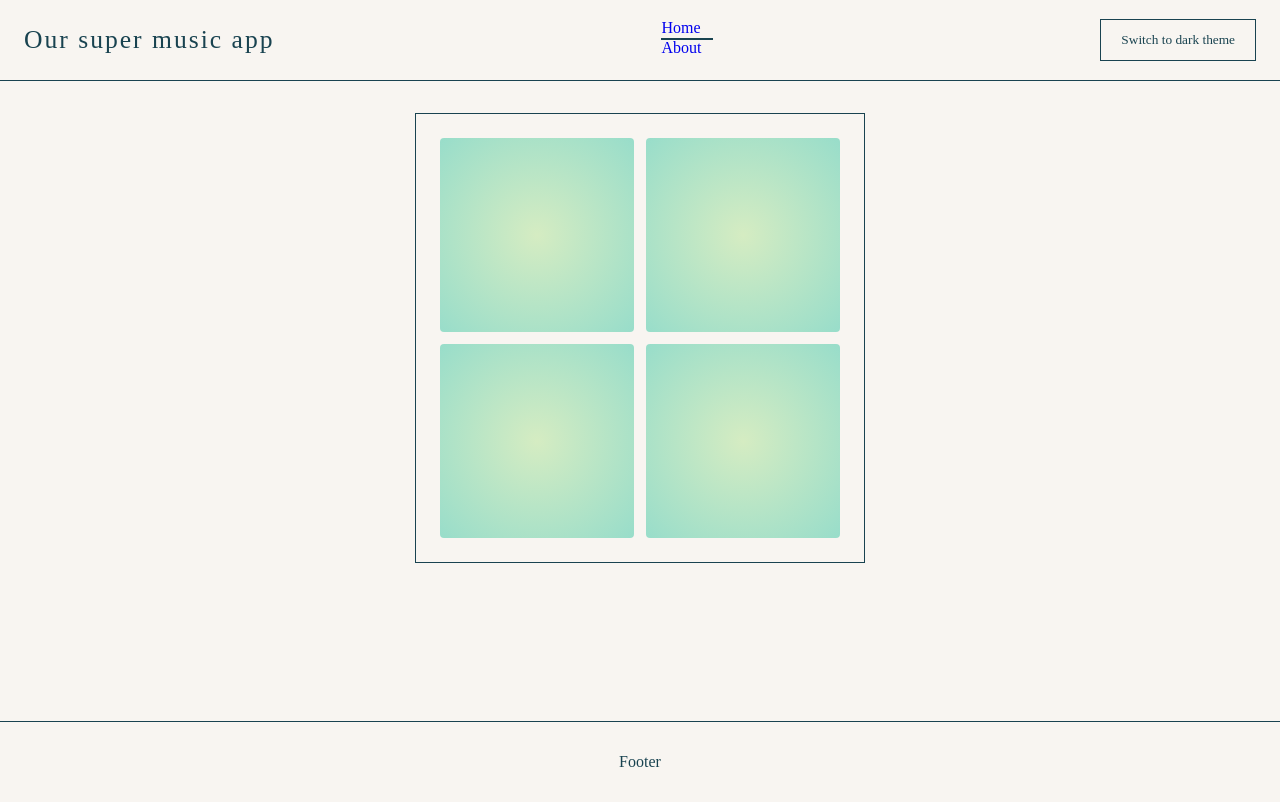
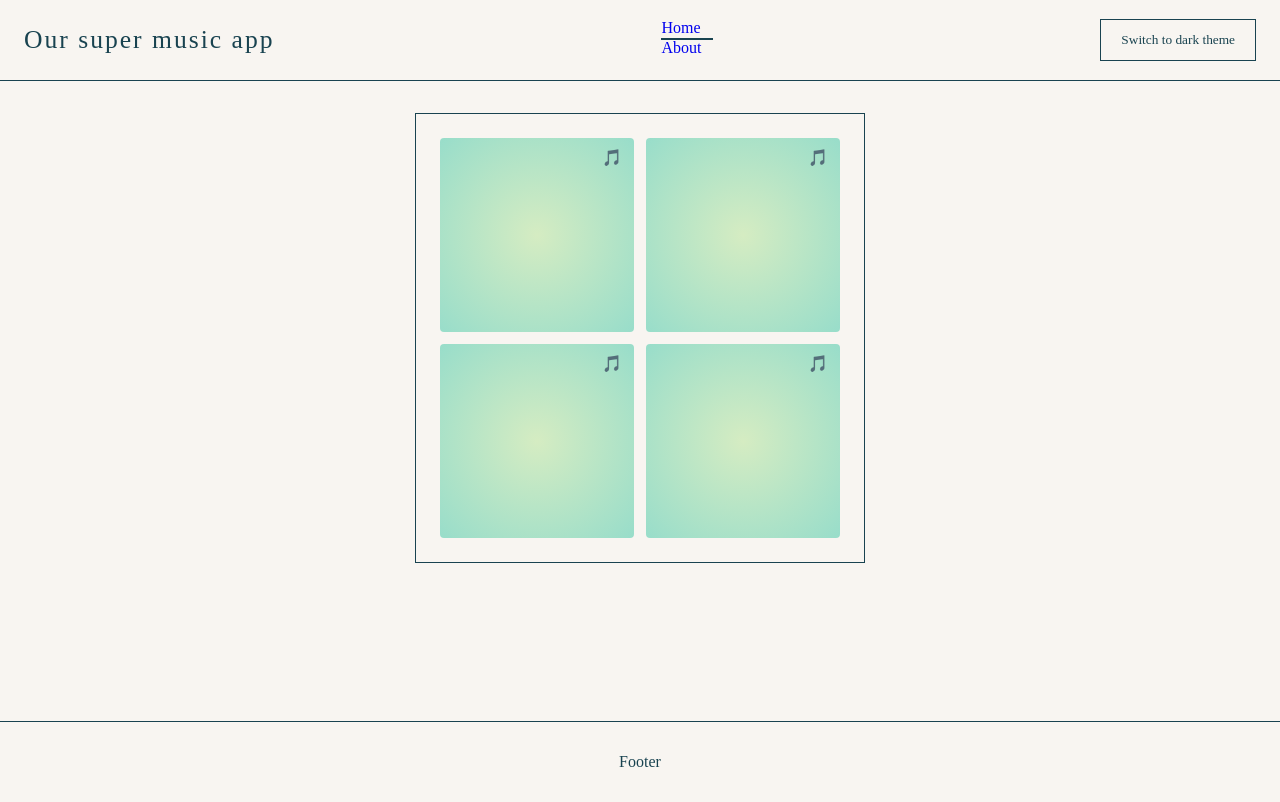
Before and after one commit to fabienmacip/drum-machine, a React (Create React App) app: page / in a window 1280 px wide. Built offline with nearby package versions, Linux system fonts and the light colour scheme.

Commit message:
11a Permettre l'import de nouveaux sons : UI

```diff
--- a/src/components/Home/GridButton.js
+++ b/src/components/Home/GridButton.js
@@ -1,7 +1,12 @@
 import styled from "styled-components";
 
-export default function GridButton({ isPlayed = false, soundPlay }) {
-  return <Wrapper isPlayed={isPlayed} onClick={soundPlay}></Wrapper>;
+export default function GridButton({ isPlayed = false, soundPlay, id }) {
+  return (
+    <Wrapper isPlayed={isPlayed} onClick={soundPlay}>
+      <label onClick={(e)=> e.stopPropagation()} htmlFor={id}>🎵</label>
+      <input onClick={(e)=> e.stopPropagation()} id={id} type="file" />
+    </Wrapper>
+  );
 }
 
 const Wrapper = styled.div`
@@ -40,7 +45,14 @@ const Wrapper = styled.div`
       rgba(255,170,167,1) 30%,
       rgba(255,230,213,1) 100%
     );
-
+  }
+  & input {
+    display: none;
+  }
+  & label {
+    position : absolute;
+    right: 12px;
+    top: 12px;
   }
 
 `;
--- a/src/components/Home/index.js
+++ b/src/components/Home/index.js
@@ -10,8 +10,8 @@ export default function Home() {
     <Wrapper>
       <Grid>
 
-        {buttonsList.map(({soundPlay, isPlayed}, index) => {
-          return <GridButton key={index} soundPlay={soundPlay} isPlayed={isPlayed} />
+        {buttonsList.map(({soundPlay, isPlayed, id}, index) => {
+          return <GridButton key={index} soundPlay={soundPlay} isPlayed={isPlayed} id={id} />
         })}
       </Grid>
 
--- a/src/hooks/useSounds.js
+++ b/src/hooks/useSounds.js
@@ -81,18 +81,22 @@ export default function useSounds() {
     {
       soundPlay: () => soundPlay("C4"),
       isPlayed: isKickPlayed,
+      id: "kick"
     },
     {
       soundPlay: () => soundPlay("D#4"),
       isPlayed: isHhPlayed,
+      id: "hh"
     },
     {
       soundPlay: () => soundPlay("F#4"),
       isPlayed: isTomPlayed,
+      id: "tom"
     },
     {
       soundPlay: () => soundPlay("A4"),
       isPlayed: isClapPlayed,
+      id: "clap"
     },
   ];
 
```
